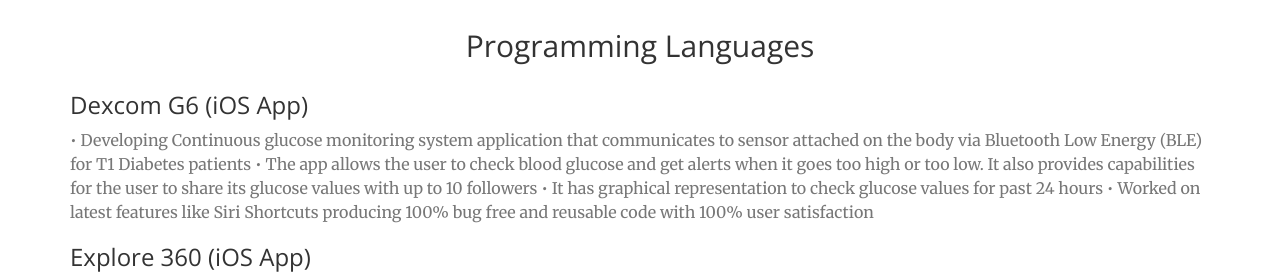
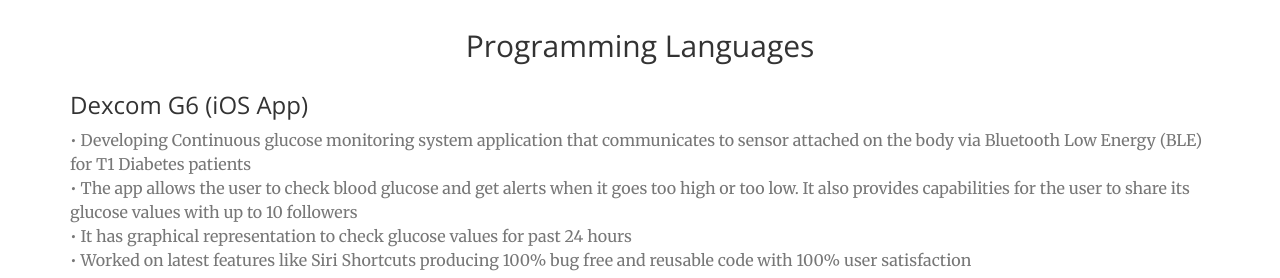
Before and after one commit to aashanashah/aashanashah.github.io, a website: page index.html in a window 1280 px wide. Shown: the part 1720-1998 px from the top of the page. Drawn offline with nearby package versions, Linux system fonts and the light colour scheme.

Commit message:
Update index.html

```diff
--- a/index.html
+++ b/index.html
@@ -151,9 +151,9 @@
 </div>
 <div class="col-lg-12 text-left">
     <h3>Dexcom G6 (iOS App)</h3>
-                        <p class="text-muted"> •	Developing Continuous glucose monitoring system application that communicates to sensor attached on the body via Bluetooth Low Energy (BLE) for T1 Diabetes patients
-•	The app allows the user to check blood glucose and get alerts when it goes too high or too low. It also provides capabilities for the user to share its glucose values with up to 10 followers
-•	It has graphical representation to check glucose values for past 24 hours
+                        <p class="text-muted"> •	Developing Continuous glucose monitoring system application that communicates to sensor attached on the body via Bluetooth Low Energy (BLE) for T1 Diabetes patients<br>
+•	The app allows the user to check blood glucose and get alerts when it goes too high or too low. It also provides capabilities for the user to share its glucose values with up to 10 followers<br>
+•	It has graphical representation to check glucose values for past 24 hours<br>
 •	Worked on latest features like Siri Shortcuts producing 100% bug free and reusable code with 100% user satisfaction
 
 </p>
```
